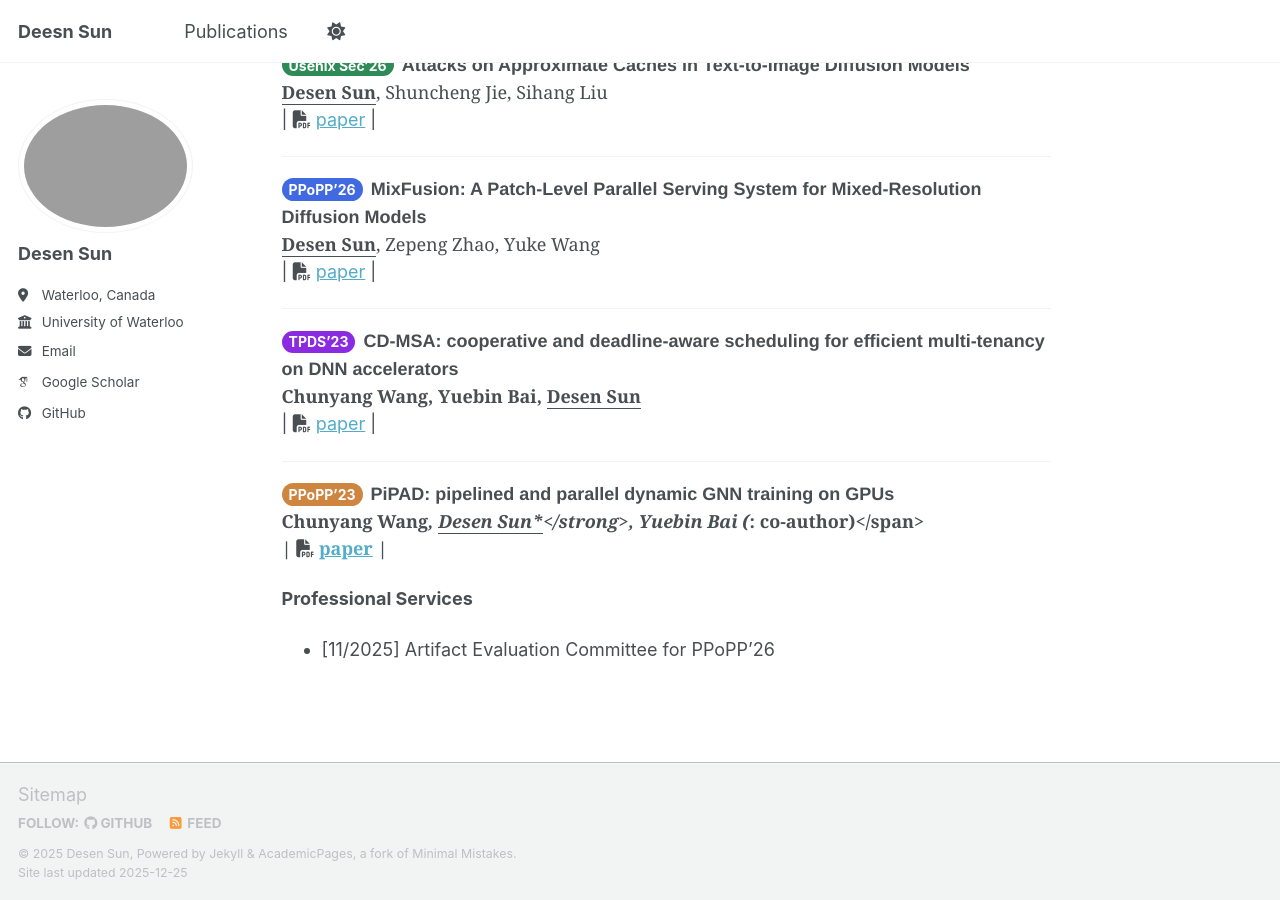
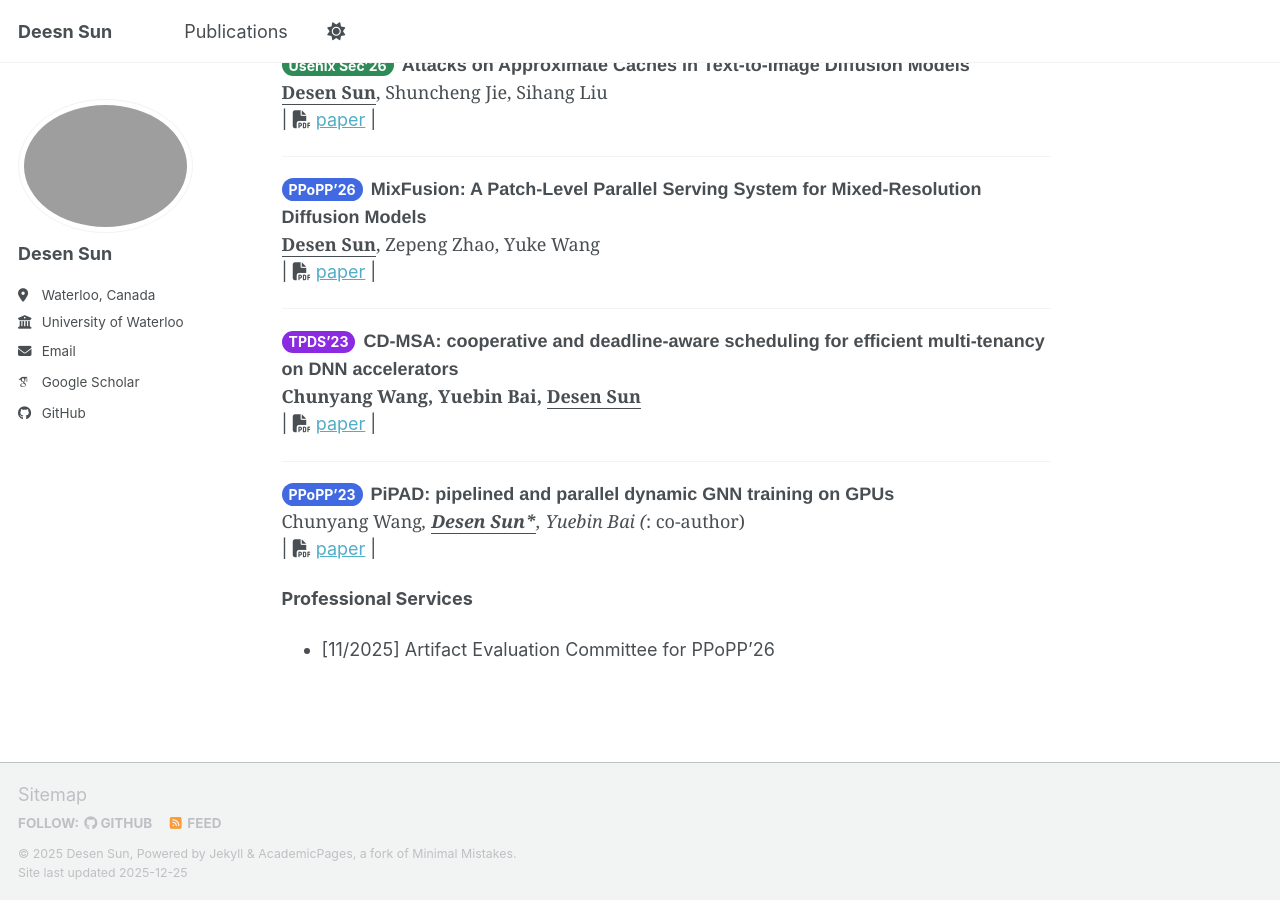
Before and after one commit to desenSunUBW/desen.sun.github.io, a Jekyll site: the page built from _pages/about.md, in a window 1280 px wide and 900 px high, scrolled down 738 px. Built offline with Jekyll 4.4.1, drawn with Linux system fonts in a browser that asks for light colours; some web fonts are replaced; a script bundle is joined from its source files by our own code; library files that are not in the unit come from our copies; some of the changed lines change nothing that is shown.

Commit message:
change venue color

```diff
--- a/_pages/about.md
+++ b/_pages/about.md
@@ -47,8 +47,8 @@ My research interest is broad, including using system and archtect methods to op
 
 
 ---
-**<span style="background-color: #CD853F; color: white; padding: 0.81px 7px; border-radius: 15px; display: inline-block; font-weight: bold; font-size: 14px; margin-right: 3px;">PPoPP'23</span>** <span style="font-family: 'Helvetica', serif; font-weight: bold;">PiPAD: pipelined and parallel dynamic GNN training on GPUs</span>
-<span style="font-family: 'Cambria', serif;"><strong>Chunyang Wang*, <u>Desen Sun*</u></strong>, Yuebin Bai (*: co-author)</span>
+**<span style="background-color: #4169E1; color: white; padding: 0.81px 7px; border-radius: 15px; display: inline-block; font-weight: bold; font-size: 14px; margin-right: 3px;">PPoPP'23</span>** <span style="font-family: 'Helvetica', serif; font-weight: bold;">PiPAD: pipelined and parallel dynamic GNN training on GPUs</span>
+<span style="font-family: 'Cambria', serif;">Chunyang Wang*, <strong><u>Desen Sun*</u></strong>, Yuebin Bai (*: co-author)</span>
 | <i class="fa fa-file-pdf"></i> <a href="https://ieeexplore.ieee.org/abstract/document/10125064">paper</a>
 |
 
```
